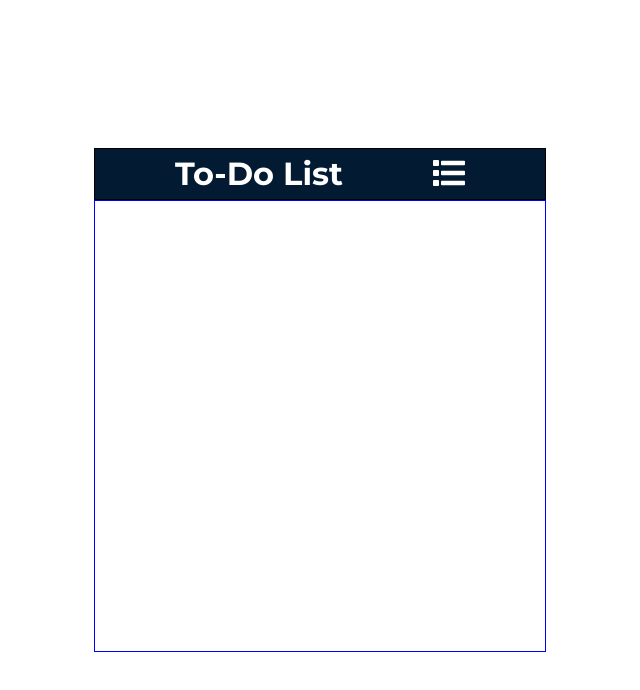
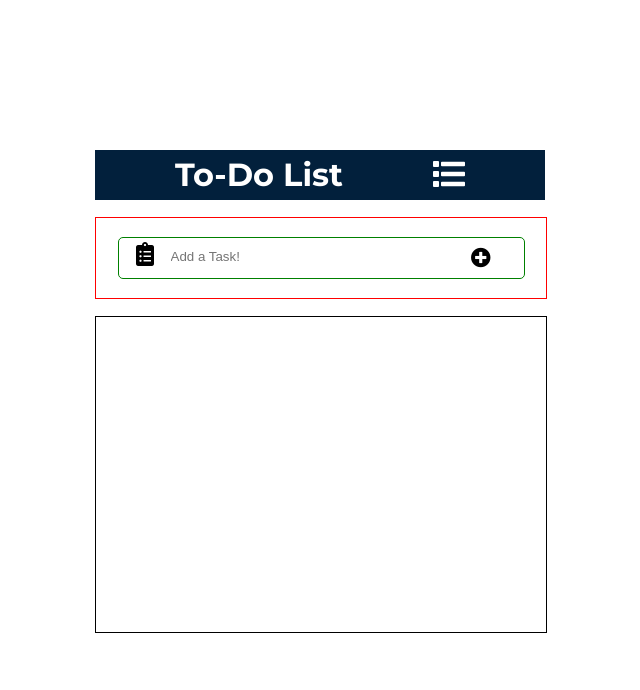
Before and after one commit to sahil137/To-Do-List, a website built with Parcel: page index.html in a window 1280 px wide. Shown: the whole page, without its empty margins (320-960 px from the left). Built offline with nearby package versions, Linux system fonts and the light colour scheme.

Commit message:
add style to desc-container

```diff
--- a/index.html
+++ b/index.html
@@ -34,8 +34,26 @@
       </div>
 
       <div class="todo-container">
-        <div class="desc-container"></div>
-        <div class="list-container"></div>
+        <div class="desc-container">
+          <div class="desc-input-container relative">
+            <span class="absolute">
+              <i class="fas fa-clipboard-list"></i>
+            </span>
+            <input
+              type="text"
+              name="add-task"
+              id="add-task"
+              placeholder="Add a Task!"
+              class="absolute"
+            />
+            <button type="submit" class="absolute zero-margin">
+              <!-- Add Task -->
+              <i class="fas fa-plus-circle"></i>
+            </button>
+          </div>
+        </div>
+
+        <div class="task-container"></div>
       </div>
     </main>
 
--- a/src/styles.css
+++ b/src/styles.css
@@ -19,8 +19,8 @@ main {
   min-width: 400px;
   display: flex;
   justify-content: space-evenly;
-  border: 1px solid black;
-  background-color: #021b32;
+  /* border: 1px solid black; */
+  background-color: #02203c;
   color: white;
 }
 
@@ -50,7 +50,57 @@ main {
   height: 450px;
   width: 450px;
   min-width: 400px;
-  border: 1px solid blue;
+  /* border: 1px solid blue; */
+  display: flex;
+  flex-direction: column;
+  justify-content: space-evenly;
+}
+
+.desc-container {
+  height: 80px;
+  width: 100%;
+  border: 1px solid red;
+  display: flex;
+  justify-content: center;
+  align-items: center;
+}
+
+.desc-input-container {
+  height: 40px;
+  width: 90%;
+  border: 1px solid green;
+  border-radius: 5px;
+}
+
+.desc-container span {
+  left: 20px;
+  top: 7px;
+  transform: scale(1.5);
+}
+
+.desc-input-container input {
+  width: 60%;
+  height: 20px;
+  border: none;
+  outline: none;
+  left: 50px;
+  top: 7px;
+}
+
+.desc-input-container button[type="submit"] {
+  right: 30px;
+  top: 12px;
+  cursor: pointer;
+  outline: none;
+  border: none;
+  background-color: transparent;
+  transform: scale(1.5);
+}
+
+.task-container {
+  height: 70%;
+  width: 100%;
+  border: 1px solid black;
 }
 
 /* Common Classes */
```
